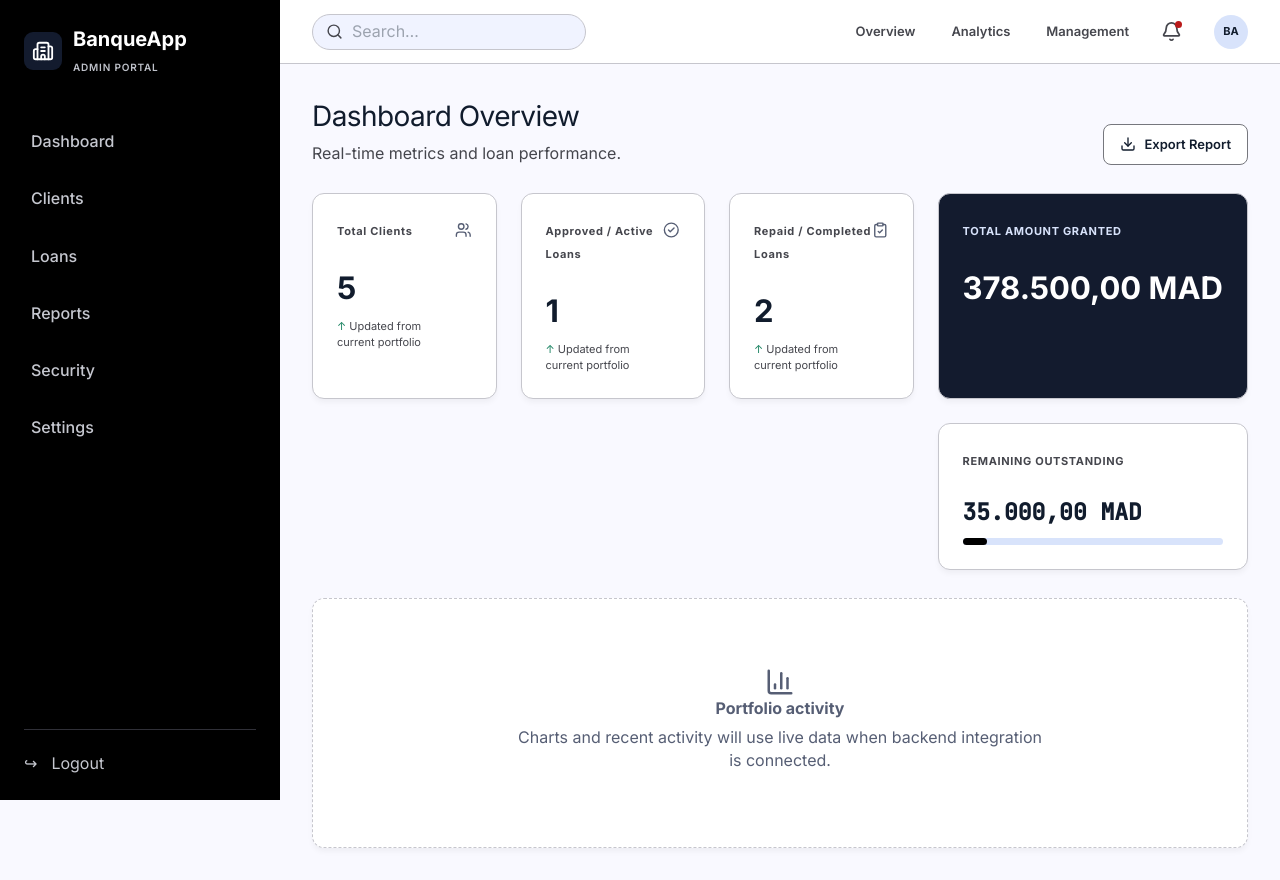
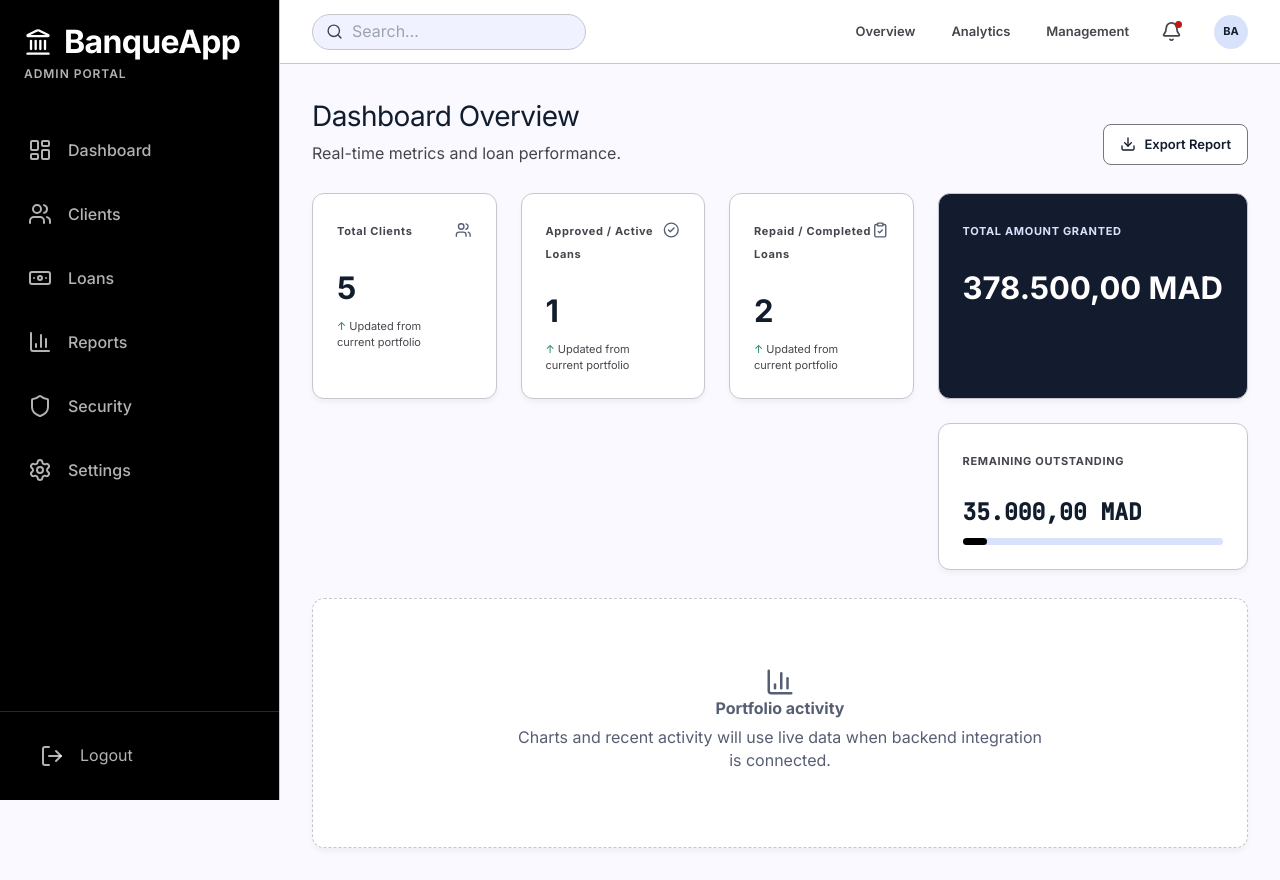
Before and after one commit to mohcinelamtanez/BanqueApp-SpringBoot, a React (Vite) app in the folder frontend/: page / in a window 1280 px wide. Built offline with nearby package versions, Linux system fonts and the light colour scheme.

Commit message:
improving design and layout

```diff
--- a/frontend/src/assets/styles/globals.css
+++ b/frontend/src/assets/styles/globals.css
@@ -43,65 +43,87 @@ textarea:focus {
   color: #fff;
   display: flex;
   flex-direction: column;
+  border-right: 1px solid #c6c6cd;
   z-index: 40;
 }
 .side-top {
-  padding: 25px 24px 19px;
+  padding: 24px;
 }
-.brand {
+.brand-row {
   display: flex;
   align-items: center;
-  gap: 11px;
+  gap: 12px;
+  margin-bottom: 4px;
 }
 .brand-mark {
-  width: 38px;
-  height: 38px;
-  border-radius: 9px;
-  display: grid;
-  place-items: center;
-  background: #131b2e;
+  flex: none;
   color: #fff;
 }
 .brand b {
-  font-size: 20px;
+  font-size: 32px;
+  font-weight: 700;
+  letter-spacing: -0.02em;
+  line-height: 1.15;
   display: block;
 }
 .brand em {
   font-style: normal;
   font-weight: 600;
-  color: #bfc2ca;
-  font-size: 10px;
+  color: rgba(255, 255, 255, 0.7);
+  font-size: 12px;
   letter-spacing: 0.08em;
+  text-transform: uppercase;
+  display: block;
 }
 .sidebar nav {
-  padding: 20px 12px;
-  display: grid;
-  gap: 6px;
+  margin-top: 16px;
+  display: flex;
+  flex-direction: column;
+  gap: 8px;
 }
 .sidebar a {
-  color: #c5c7cf;
+  color: rgba(255, 255, 255, 0.7);
   text-decoration: none;
-  padding: 14px 19px;
+  padding: 16px 24px;
   display: flex;
   align-items: center;
-  gap: 15px;
-  border-radius: 0 8px 8px 0;
+  gap: 16px;
   font-weight: 500;
+  border-left: 4px solid transparent;
+  transition:
+    background-color 0.2s,
+    color 0.2s;
 }
-.sidebar a.active,
 .sidebar a:hover {
+  background: rgba(255, 255, 255, 0.1);
+  color: #fff;
+}
+.sidebar a.active {
   background: #d0e1fb;
-  color: #263143;
-  border-left: 4px solid #bec6e0;
-  padding-left: 15px;
+  color: #54647a;
+  font-weight: 600;
+  border-left-color: #bec6e0;
+}
+.logout-wrap {
+  margin-top: auto;
+  padding: 16px;
+  border-top: 1px solid rgba(198, 198, 205, 0.2);
 }
 .logout {
-  margin: auto 24px 25px;
-  color: #c5c7cf;
-  border-top: 1px solid #303038;
-  padding-top: 22px;
+  color: rgba(255, 255, 255, 0.7);
   display: flex;
-  gap: 14px;
+  align-items: center;
+  gap: 16px;
+  padding: 16px 24px;
+  border-radius: 4px;
+  cursor: pointer;
+  transition:
+    background-color 0.2s,
+    color 0.2s;
+}
+.logout:hover {
+  background: rgba(255, 255, 255, 0.1);
+  color: #fff;
 }
 .page-shell {
   margin-left: 280px;
--- a/frontend/src/components/layout/AdminLayout.jsx
+++ b/frontend/src/components/layout/AdminLayout.jsx
@@ -1,15 +1,27 @@
 import { useState } from "react";
-import { Bell, Menu, Search, X } from "lucide-react";
+import {
+  Bell,
+  Menu,
+  Search,
+  X,
+  LayoutDashboard,
+  Users,
+  Banknote,
+  BarChart3,
+  Shield,
+  Settings,
+  LogOut,
+} from "lucide-react";
 import { NavLink } from "react-router-dom";
 import { Logo } from "../ui";
 import NotificationCenter from "../notifications/NotificationCenter";
 const links = [
-  ["Dashboard", "/dashboard"],
-  ["Clients", "/clients"],
-  ["Loans", "/loans"],
-  ["Reports", "/reports"],
-  ["Security", "/security"],
-  ["Settings", "/settings"],
+  ["Dashboard", "/dashboard", LayoutDashboard],
+  ["Clients", "/clients", Users],
+  ["Loans", "/loans", Banknote],
+  ["Reports", "/reports", BarChart3],
+  ["Security", "/security", Shield],
+  ["Settings", "/settings", Settings],
 ];
 export default function AdminLayout({ children }) {
   const [drawer, setDrawer] = useState(false);
@@ -24,14 +36,22 @@ export default function AdminLayout({ children }) {
           </button>
         </div>
         <nav>
-          {links.map(([label, to]) => (
+          {links.map(([label, to, Icon]) => (
             <NavLink key={to} to={to} onClick={() => setDrawer(false)}>
-              <span>{label}</span>
+              {({ isActive }) => (
+                <>
+                  <Icon size={24} fill={isActive ? "currentColor" : "none"} />
+                  <span>{label}</span>
+                </>
+              )}
             </NavLink>
           ))}
         </nav>
-        <div className="logout">
-          ↪ <span>Logout</span>
+        <div className="logout-wrap">
+          <div className="logout">
+            <LogOut size={24} />
+            <span>Logout</span>
+          </div>
         </div>
       </aside>
       <div className="page-shell">
--- a/frontend/src/components/ui.jsx
+++ b/frontend/src/components/ui.jsx
@@ -5,19 +5,16 @@ import {
   Check,
   LoaderCircle,
   Building2,
+  Landmark,
 } from "lucide-react";
 export function Logo({ small = false, inverse = false }) {
   return (
     <div className={`brand ${inverse ? "inverse" : ""}`}>
-      <span className="brand-mark">
-        <Building2 size={small ? 18 : 22} />
+      <span className="brand-row">
+        <Landmark size={small ? 18 : 28} className="brand-mark" />
+        {!small && <b>BanqueApp</b>}
       </span>
-      {!small && (
-        <span>
-          <b>BanqueApp</b>
-          <em>ADMIN PORTAL</em>
-        </span>
-      )}
+      {!small && <em>Admin Portal</em>}
     </div>
   );
 }
```
